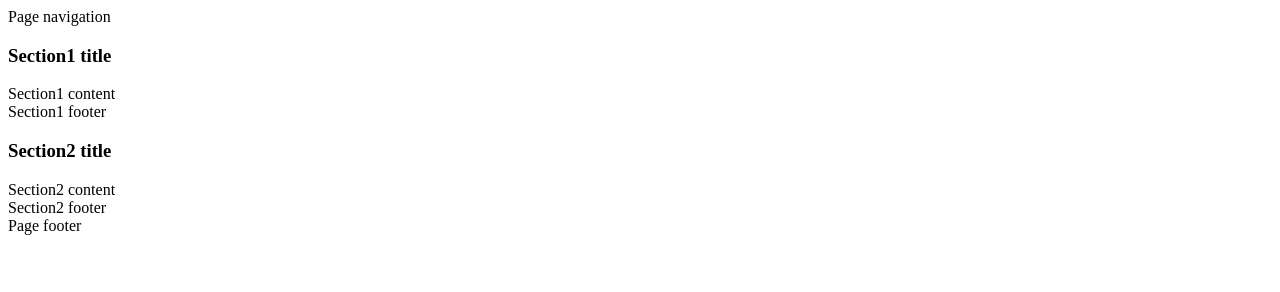
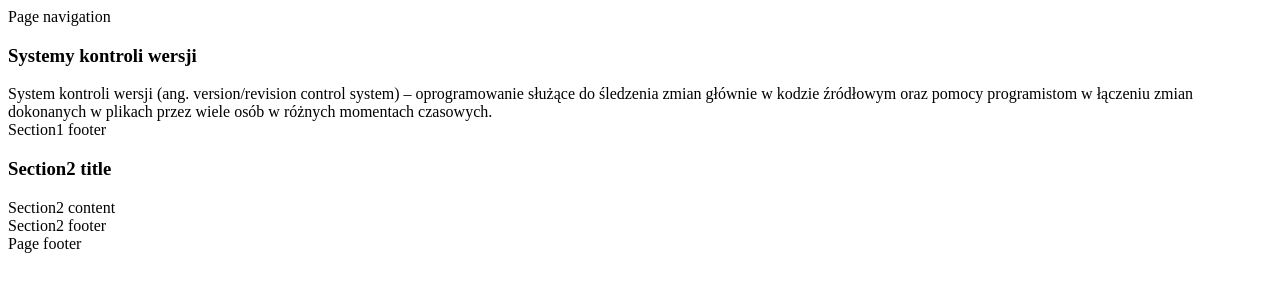
Before and after one commit to wolan1995/iislabpio_194933, a plain HTML site: page index.html in a window 1280 px wide. Drawn offline with Linux system fonts and the light colour scheme.

Commit message:
Wprowadzono tytul sekcji pierwszej oraz zawartosc sekcji pierwszej

```diff
--- a/index.html
+++ b/index.html
@@ -9,10 +9,10 @@
 		</nav>
 		<section id="section1" class="panel panel-default">
 			<div class="panel-heading">
-	    		<h3 class="panel-title">Section1 title</h3>
+	    		<h3 class="panel-title">Systemy kontroli wersji</h3>
 		  	</div>
 	  		<div class="panel-body">
-	    		Section1 content
+	    		System kontroli wersji (ang. version/revision control system) – oprogramowanie służące do śledzenia zmian głównie w kodzie źródłowym oraz pomocy programistom w łączeniu zmian dokonanych w plikach przez wiele osób w różnych momentach czasowych.
 	  		</div>
 			<footer class="panel-footer">
 				Section1 footer
```
Also changed, not shown: 1 other file.
